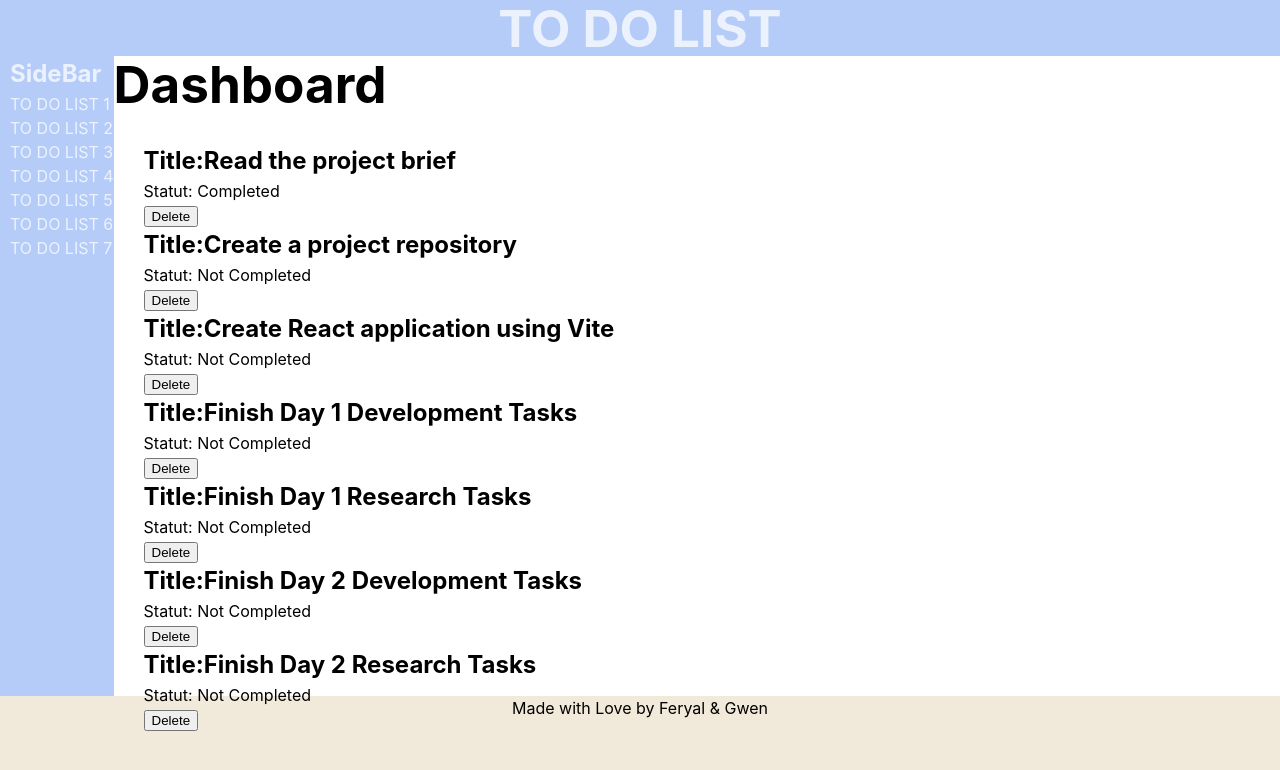
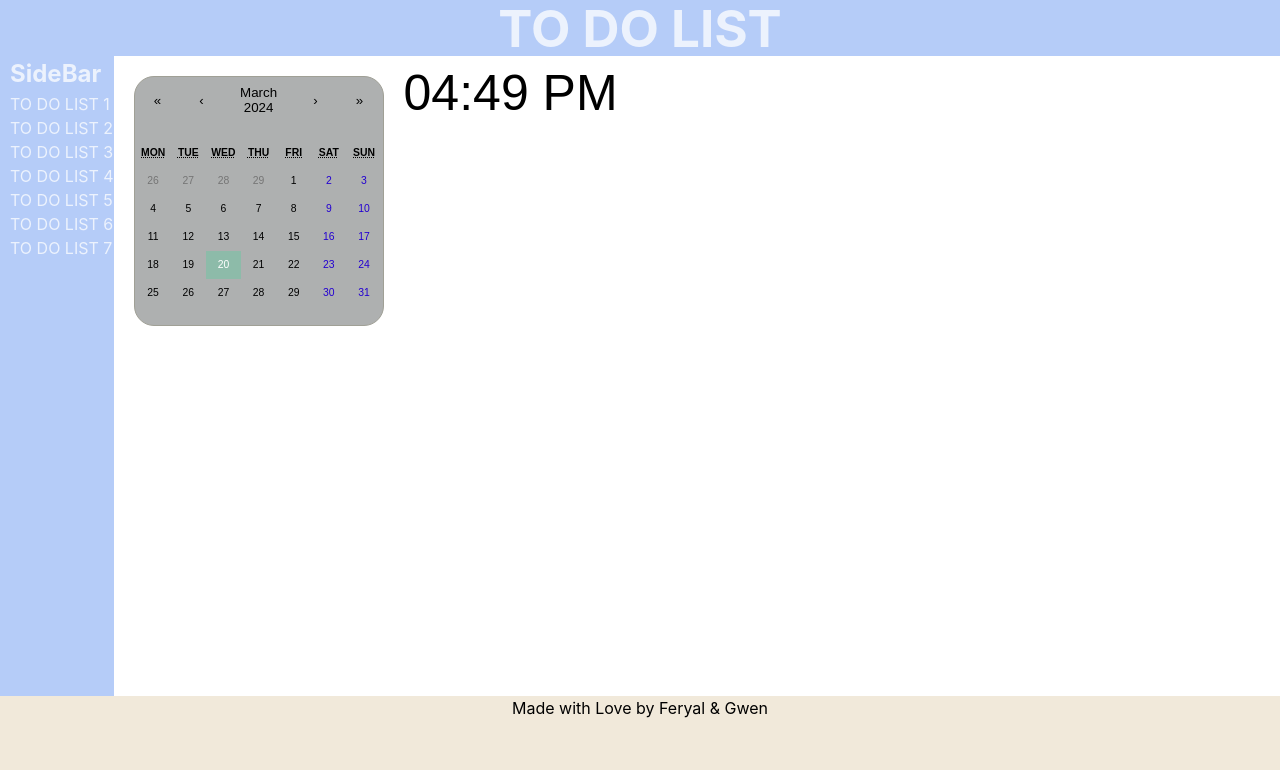
Before and after one commit to Gwenlgd/to-do-app, a React (Vite) app: page / in a window 1280 px wide. Shown: the top 770 px of the page. Built offline with nearby package versions, Linux system fonts and the light colour scheme.

Commit message:
calendar and clock done

```diff
--- a/package.json
+++ b/package.json
@@ -11,6 +11,7 @@
   },
   "dependencies": {
     "react": "^18.2.0",
+    "react-calendar": "^4.8.0",
     "react-dom": "^18.2.0",
     "react-router-dom": "^6.22.3"
   },
--- a/src/App.jsx
+++ b/src/App.jsx
@@ -2,6 +2,8 @@ import { Routes, Route } from "react-router-dom";
 import NavBar from "./components/NavBar/NavBar";
 import SideBar from "./components/SideBar/SideBar";
 import Footer from "./components/Footer/Footer";
+import Clock from "./components/Clock/Clock";
+import Calendar from "./components/Calendar/Calendar";
 import "./App.css";
 import NotFoundPage from "./pages/NotFoundPage";
 import AboutPage from "./pages/AboutPage";
@@ -13,7 +15,8 @@ function App() {
       <NavBar />
       <div className="main-container">
         <SideBar />
-
+        <Calendar />
+        <Clock />
         <Routes>
           <Route path="/" element={<DashboardPage />} />
           <Route path="/about" element={<AboutPage />} />
--- a/src/components/Calendar/Calendar.css
+++ b/src/components/Calendar/Calendar.css
@@ -0,0 +1,160 @@
+.react-calendar {
+  width: 250px;
+  height: 250px;
+  max-width: 100%;
+  background: rgb(174, 176, 176);
+  border: 1px solid #a0a096;
+  font-family: Arial, Helvetica, sans-serif;
+  line-height: 1.125em;
+  padding: 1px;
+  margin: 20px;
+  border-radius: 20px;
+}
+
+.react-calendar--doubleView {
+  width: 500px;
+}
+
+.react-calendar--doubleView .react-calendar__viewContainer {
+  display: flex;
+  margin: -0.5em;
+}
+
+.react-calendar--doubleView .react-calendar__viewContainer > * {
+  width: 50%;
+  margin: 0.5em;
+}
+
+.react-calendar,
+.react-calendar *,
+.react-calendar *:before,
+.react-calendar *:after {
+  -moz-box-sizing: border-box;
+  -webkit-box-sizing: border-box;
+  box-sizing: border-box;
+}
+
+.react-calendar button {
+  margin: 0;
+  border: 0;
+  outline: none;
+}
+
+.react-calendar button:enabled:hover {
+  cursor: pointer;
+}
+
+.react-calendar__navigation {
+  display: flex;
+  height: 44px;
+  margin-bottom: 1em;
+}
+
+.react-calendar__navigation button {
+  min-width: 44px;
+  background: none;
+}
+
+.react-calendar__navigation button:disabled {
+  background-color: #f0f0f0;
+}
+
+.react-calendar__navigation button:enabled:hover,
+.react-calendar__navigation button:enabled:focus {
+  background-color: #e6e6e6;
+}
+
+.react-calendar__month-view__weekdays {
+  text-align: center;
+  text-transform: uppercase;
+  font: inherit;
+  font-size: 0.65em;
+  font-weight: bold;
+}
+
+.react-calendar__month-view__weekdays__weekday {
+  padding: 0.5em;
+}
+
+.react-calendar__month-view__weekNumbers .react-calendar__tile {
+  display: flex;
+  align-items: center;
+  justify-content: center;
+  font: inherit;
+  font-size: 0.75em;
+  font-weight: bold;
+}
+
+.react-calendar__month-view__days__day--weekend {
+  color: #2300d1;
+}
+
+.react-calendar__month-view__days__day--neighboringMonth,
+.react-calendar__decade-view__years__year--neighboringDecade,
+.react-calendar__century-view__decades__decade--neighboringCentury {
+  color: #757575;
+}
+
+.react-calendar__year-view .react-calendar__tile,
+.react-calendar__decade-view .react-calendar__tile,
+.react-calendar__century-view .react-calendar__tile {
+  padding: 2em 0.5em;
+}
+
+.react-calendar__tile {
+  max-width: 100%;
+  padding: 5px 5px;
+  background: none;
+  text-align: center;
+  line-height: 16px;
+  font: inherit;
+  font-size: 0.65em;
+}
+
+.react-calendar__tile:disabled {
+  background-color: #f0f0f0;
+  color: #ababab;
+}
+
+.react-calendar__month-view__days__day--neighboringMonth:disabled,
+.react-calendar__decade-view__years__year--neighboringDecade:disabled,
+.react-calendar__century-view__decades__decade--neighboringCentury:disabled {
+  color: #cdcdcd;
+}
+
+.react-calendar__tile:enabled:hover,
+.react-calendar__tile:enabled:focus {
+  background-color: #e6e6e6;
+}
+
+.react-calendar__tile--now {
+  background: #ffff76;
+}
+
+.react-calendar__tile--now:enabled:hover,
+.react-calendar__tile--now:enabled:focus {
+  background: #ffffa9;
+}
+
+.react-calendar__tile--hasActive {
+  background: #76baff;
+}
+
+.react-calendar__tile--hasActive:enabled:hover,
+.react-calendar__tile--hasActive:enabled:focus {
+  background: #a9d4ff;
+}
+
+.react-calendar__tile--active {
+  background: #8dbba9;
+  color: white;
+}
+
+.react-calendar__tile--active:enabled:hover,
+.react-calendar__tile--active:enabled:focus {
+  background: #95ede1;
+}
+
+.react-calendar--selectRange .react-calendar__tile--hover {
+  background-color: #e6e6e6;
+}
--- a/src/components/Calendar/Calendar.jsx
+++ b/src/components/Calendar/Calendar.jsx
@@ -1,8 +1,16 @@
-import React from "react";
+import React, { useState } from "react";
+import ReactCalendar from "react-calendar";
+// import "react-calendar/dist/Calendar.css";
+
 import "./Calendar.css";
 
 function Calendar() {
-  return <div>Calendar</div>;
+  const [value, onChange] = useState(new Date());
+  return (
+    <div>
+      <ReactCalendar onChange={onChange} value={value} />
+    </div>
+  );
 }
 
 export default Calendar;
--- /dev/null
+++ b/src/components/Clock/Clock.css
@@ -0,0 +1,4 @@
+.clock {
+  font-family: fantasy;
+  font-size: 50px;
+}
--- /dev/null
+++ b/src/components/Clock/Clock.jsx
@@ -0,0 +1,30 @@
+import React, { useState, useEffect } from "react";
+import "./Clock.css";
+
+function Clock() {
+  const [time, setTime] = useState(new Date());
+
+  useEffect(() => {
+    const timerID = setInterval(() => tick(), 1000);
+
+    return function cleanup() {
+      clearInterval(timerID);
+    };
+  });
+
+  function tick() {
+    setTime(new Date());
+  }
+  const formattedTime = time.toLocaleTimeString([], {
+    hour: "2-digit",
+    minute: "2-digit",
+  });
+
+  return (
+    <div className="clock">
+      <p>{formattedTime}</p>
+    </div>
+  );
+}
+
+export default Clock;
--- a/src/pages/DashboardPage.jsx
+++ b/src/pages/DashboardPage.jsx
@@ -3,9 +3,9 @@ import Tasks from "./../components/Tasks/Tasks";
 function DashboardPage() {
   return (
     <div>
-      <h1>Dashboard</h1>
+      {/*<h1>Dashboard</h1>*/}
       {/* ADD : div for Calendar, form new tasks, add a note, quotes, humour, time */}
-      <Tasks />
+      {/*<Tasks />*/}
     </div>
   );
 }
```
Also changed, not shown: 1 other file (tests, documents, lock files or other folders).
